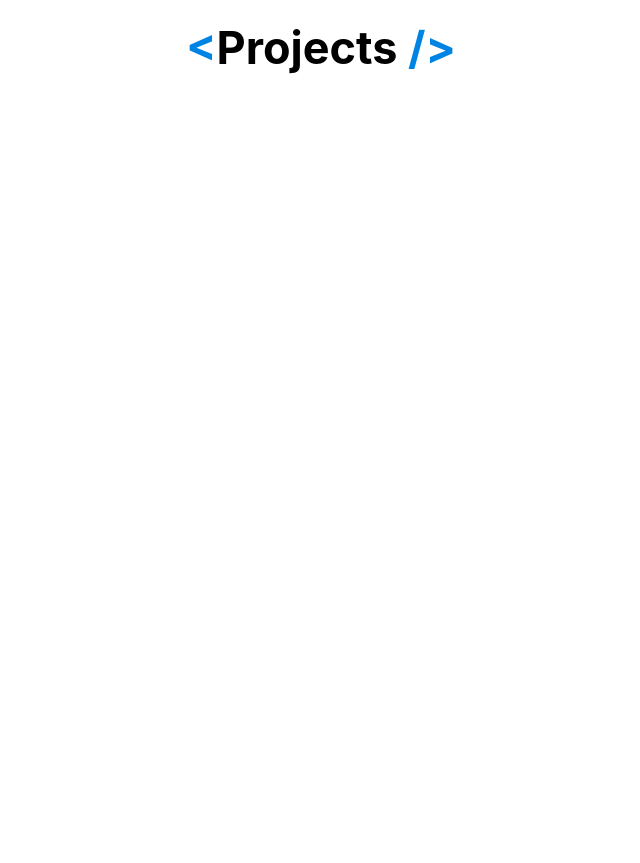
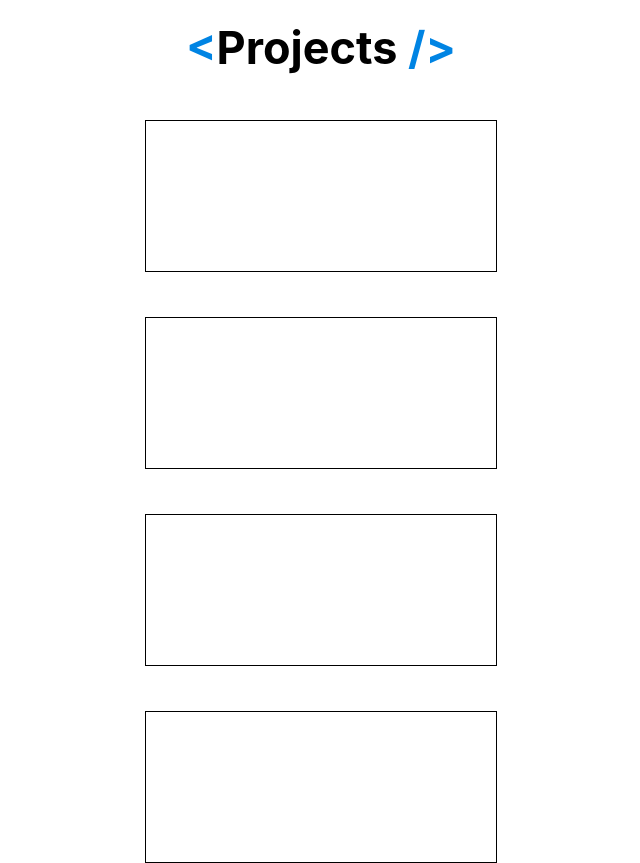
Before and after one commit to cassnova/my-portfolio, a React (Create React App) app: page / in a window 1280 px wide. Shown: the part 1880-2743 px from the top of the page, without its empty margins (319-959 px from the left). Before the commit the page ends 2700 px from the top, so only its background shows below. Built offline with nearby package versions, Linux system fonts and the light colour scheme.

Commit message:
add card component

```diff
--- a/src/components/Cards/Card.css
+++ b/src/components/Cards/Card.css
@@ -0,0 +1,9 @@
+.card-container {
+    width: 350px;
+    height: 150px;
+    border: 1px solid black;
+    margin: auto;
+    /* margin-bottom: 10px; */
+    margin-top: 45px;
+
+}
--- a/src/components/Cards/Card.jsx
+++ b/src/components/Cards/Card.jsx
@@ -0,0 +1,19 @@
+import React from "react";
+import './Card.css'
+
+function Card() {
+    return (
+        <div className="card-container">
+            <div className="img-container">
+                <img src="" alt="" />
+            </div>
+            <div
+                className="description-container">
+                <p></p>
+                <a href=""></a>
+            </div>
+        </div>
+    )
+}
+
+export default Card;
--- a/src/components/Projects/Projects.jsx
+++ b/src/components/Projects/Projects.jsx
@@ -1,10 +1,16 @@
 import React from "react";
 import './Projects.css'
+import Card from "../Cards/Card";
 
 function Projects() {
     return (
         <main className="container-main">
             <h2 className="title-elements">Projects</h2>
+            <Card />
+            <Card />
+            <Card />
+            <Card />
+
         </main>
     )
 }
```
Also changed, not shown: public/photo1.jpg (added).
